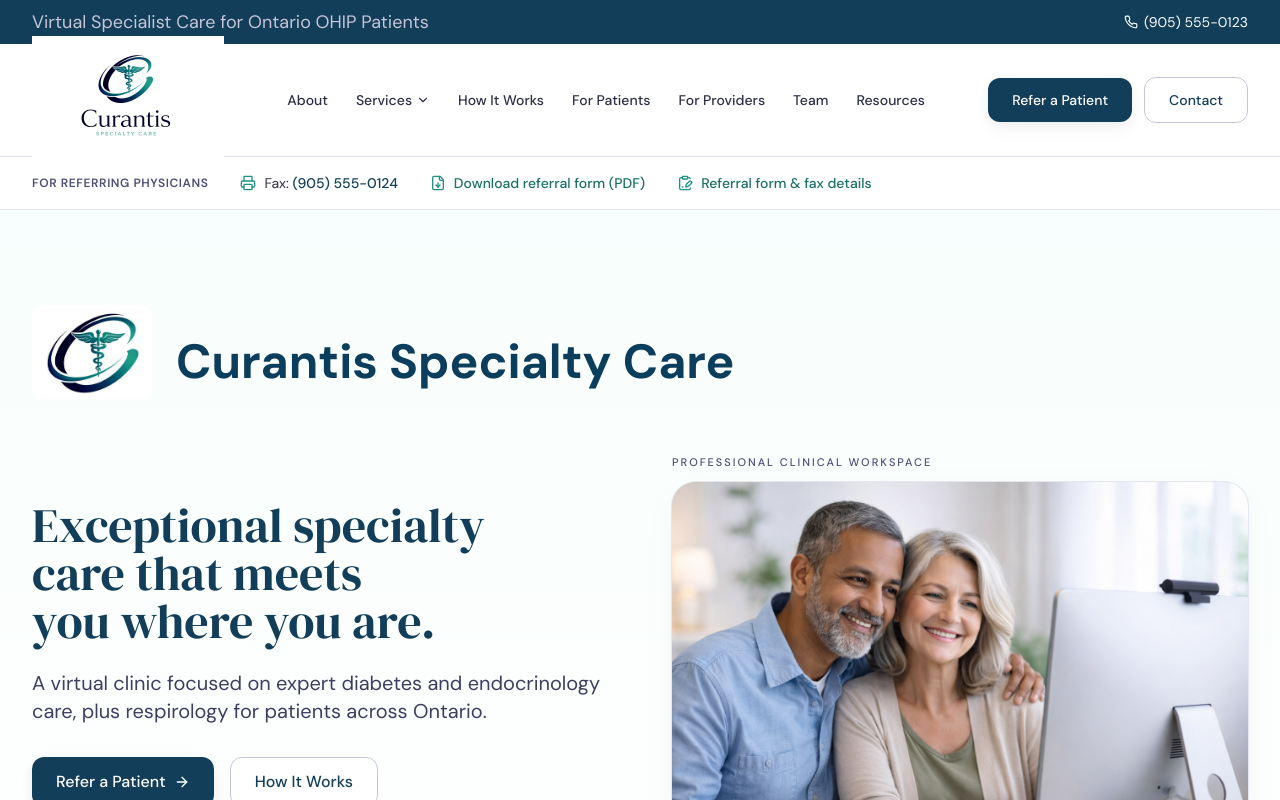
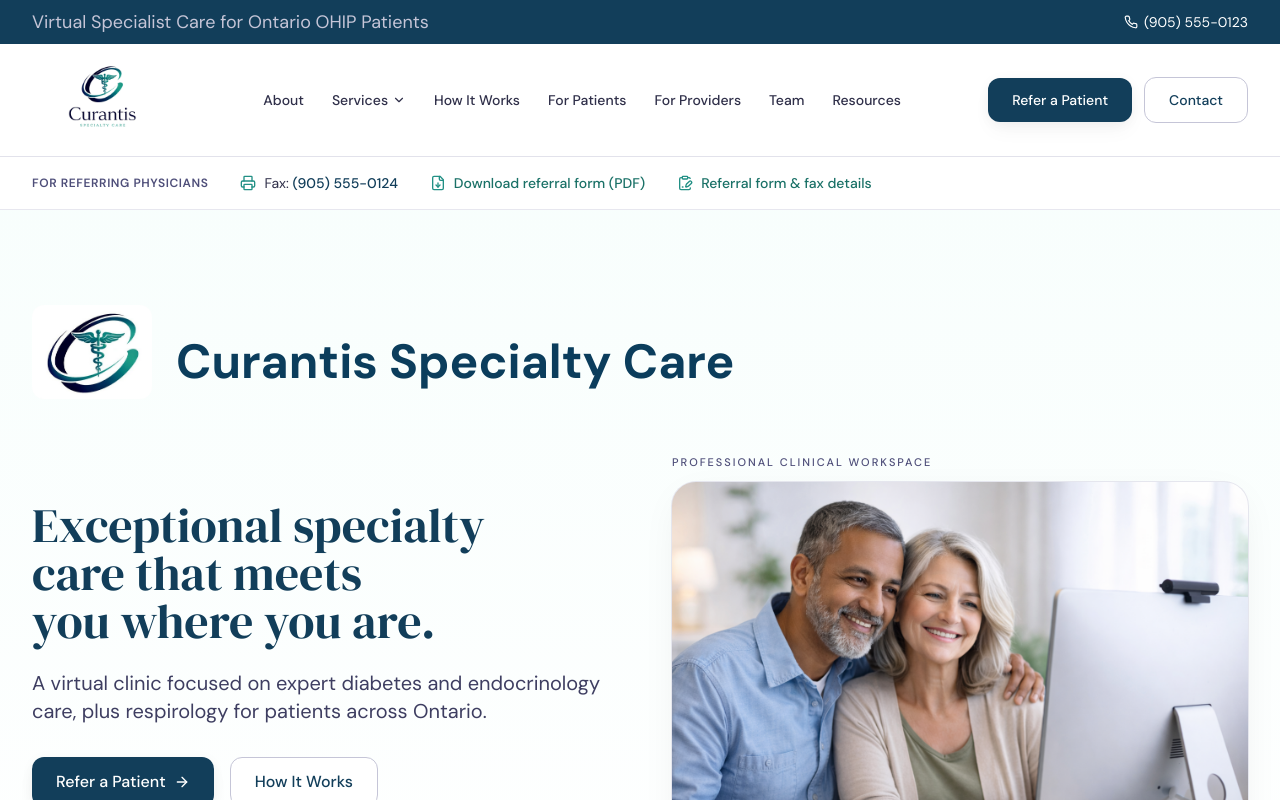
Before and after one commit to darshankhanguramd-netizen/Curantis-Website, a Next.js app: page / in a window 1280 px wide. Shown: the top 800 px of the page. Built offline with nearby package versions, Linux system fonts and the light colour scheme.

Commit message:
Reduce header logo size to avoid covering blue top bar

```diff
--- a/components/layout/Header.tsx
+++ b/components/layout/Header.tsx
@@ -55,9 +55,9 @@
             <Image
               src="/images/brand/curantis-logo.jpg"
               alt="Curantis Specialty Care"
-              width={300}
-              height={120}
-              className="h-24 w-auto lg:h-32 object-contain object-left"
+              width={240}
+              height={96}
+              className="h-20 w-auto lg:h-24 object-contain object-left"
               priority
             />
           </Link>
```
